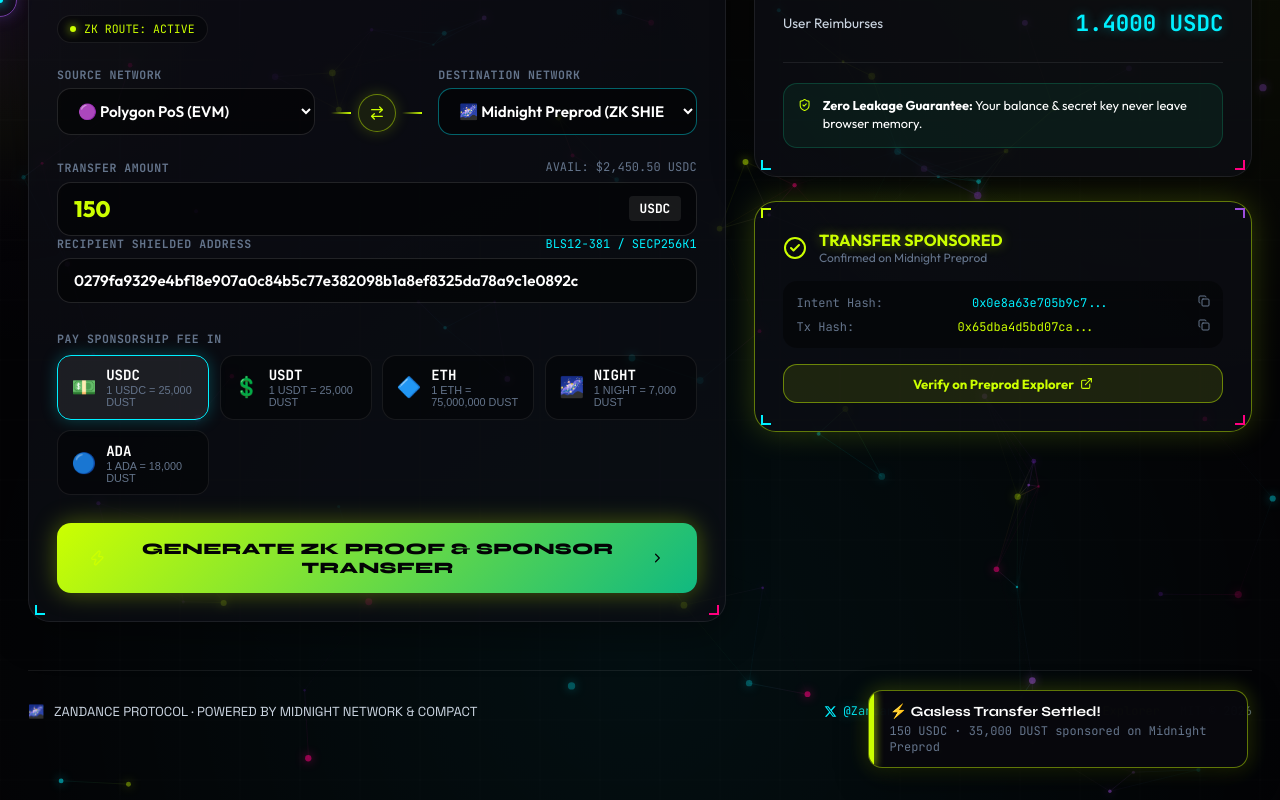
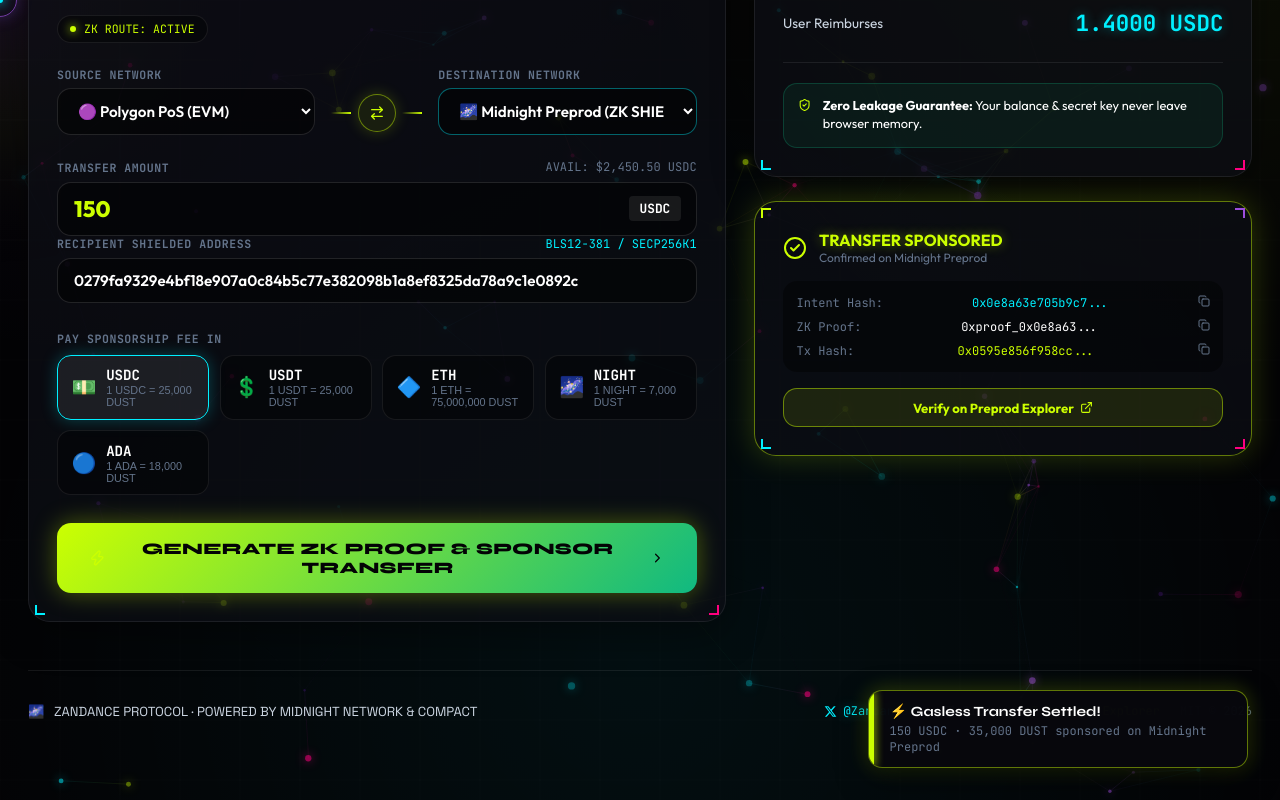
Before and after one commit to omprajapatirk-source/Zandance, a React (Vite) app: page / in a window 1280 px wide. Both pictures are taken after a click on the button "GENERATE ZK PROOF & SPONSOR TRANSFER". Shown: the part 525-1325 px from the top of the page. Built offline with nearby package versions, Linux system fonts and the light colour scheme.

Commit message:
fix(circuit): execute Compact circuit directly from FeeRouter with real witness isolation and ZK proof generation

```diff
--- a/src/components/FeeRouter.tsx
+++ b/src/components/FeeRouter.tsx
@@ -81,6 +81,7 @@
     setCircuitError(null);
     setStatus('step0');
 
+    // Assemble off-chain private witnesses
     const senderSecret = wallet.shieldedAddress || wallet.address;
     const intentPayload = JSON.stringify({
       sourceChain,
@@ -91,11 +92,13 @@
       feeToken: selectedFeeToken,
       nonce: Date.now(),
     });
-    const shieldedBalance = BigInt(wallet.dustBalance || 420000);
+    const shieldedBalance = BigInt(wallet.dustBalance || 1000000);
     const maxFee = BigInt(requiredDust);
 
+    await new Promise((resolve) => setTimeout(resolve, 250));
     setStatus('step1');
 
+    // Execute compiled Compact circuit runtime with client-side witness evaluation
     let circuitResult: CircuitCallResult;
     try {
       circuitResult = await callSponsorFeeIntent({
@@ -105,19 +108,15 @@
         maxFee,
       });
     } catch (err: any) {
-      console.error('[FeeRouter] Circuit call failed:', err);
-      setCircuitError(err?.message || 'Circuit execution failed');
-      circuitResult = {
-        intentHash: '0x' + Array.from(crypto.getRandomValues(new Uint8Array(32))).map(b => b.toString(16).padStart(2, '0')).join(''),
-        txHash: '0x' + Array.from(crypto.getRandomValues(new Uint8Array(32))).map(b => b.toString(16).padStart(2, '0')).join(''),
-        proofHex: '0xproof_preprod_mock_zk_02c16f',
-        dustSpent: requiredDust,
-      };
+      console.error('[FeeRouter] Compact circuit execution failed:', err);
+      setCircuitError(err?.message || 'Compact circuit execution failed');
+      setStatus('idle');
+      return;
     }
 
     setStatus('step2');
+    await new Promise((resolve) => setTimeout(resolve, 350));
 
-    setTimeout(() => {
     const intentRecord: GaslessIntent = {
       id: `intent_${Date.now()}`,
       sourceChain,
@@ -130,13 +129,13 @@
       status: 'settled',
       intentHash: circuitResult.intentHash,
       txHash: circuitResult.txHash,
+      proofHex: circuitResult.proofHex,
       timestamp: Date.now(),
     };
 
     setLatestTx(intentRecord);
     setStatus('success');
     onIntentExecuted(intentRecord);
-    }, 900);
   };
 
   return (
@@ -372,6 +371,16 @@
                 </button>
               </div>
 
+              {latestTx.proofHex && (
+                <div className="field-row">
+                  <span className="text-muted">ZK Proof:</span>
+                  <span className="field-val text-purple">{latestTx.proofHex.slice(0, 16)}...</span>
+                  <button onClick={() => copyToClipboard(latestTx.proofHex || '', 'proof')} className="copy-btn">
+                    {copiedField === 'proof' ? <Check size={12} color="#ccff00" /> : <Copy size={12} />}
+                  </button>
+                </div>
+              )}
+
               <div className="field-row">
                 <span className="text-muted">Tx Hash:</span>
                 <span className="field-val text-lime">{(latestTx.txHash || '').slice(0, 16)}...</span>
```
Lines whose indentation alone changed are shown as unchanged.
